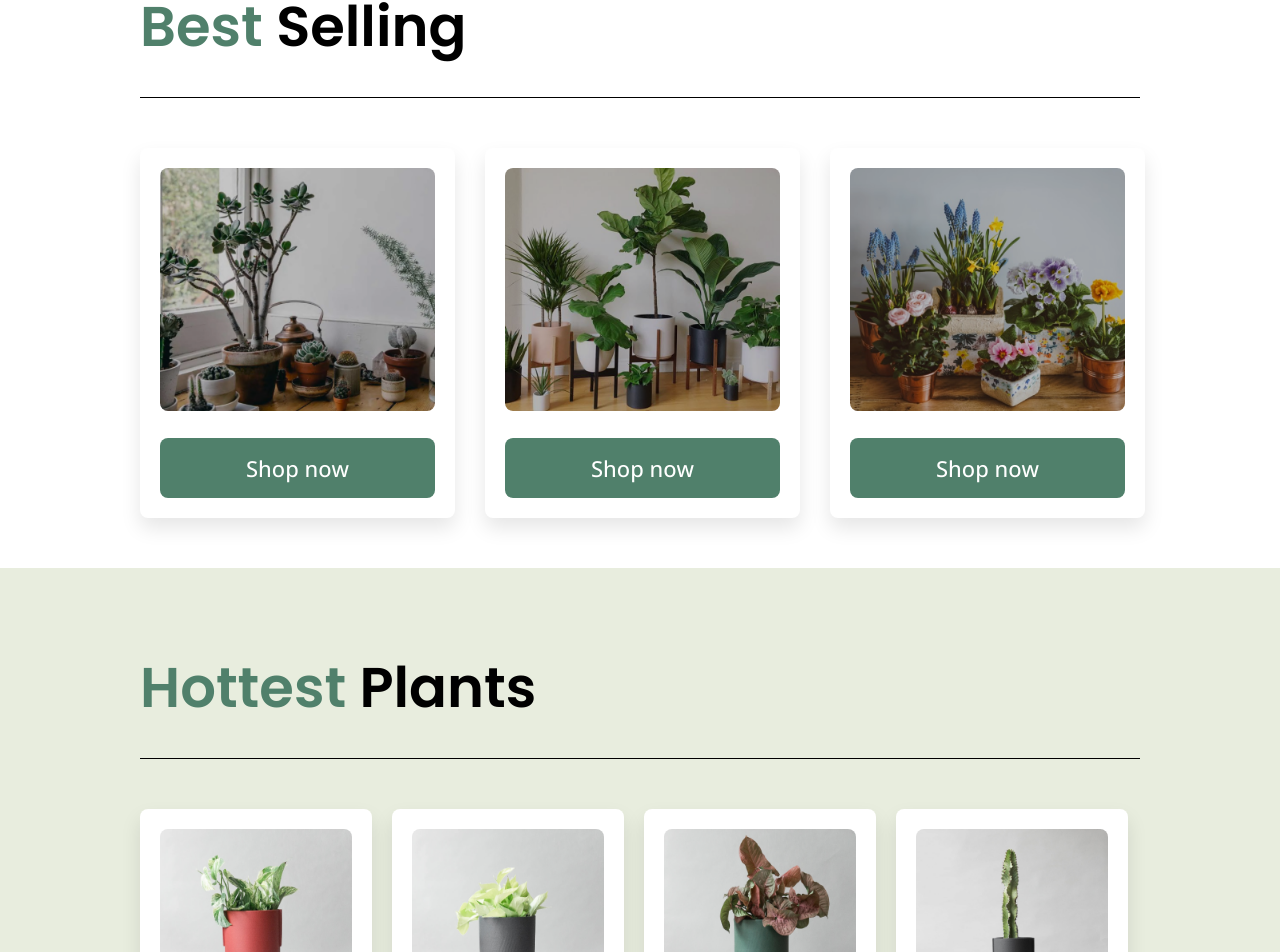
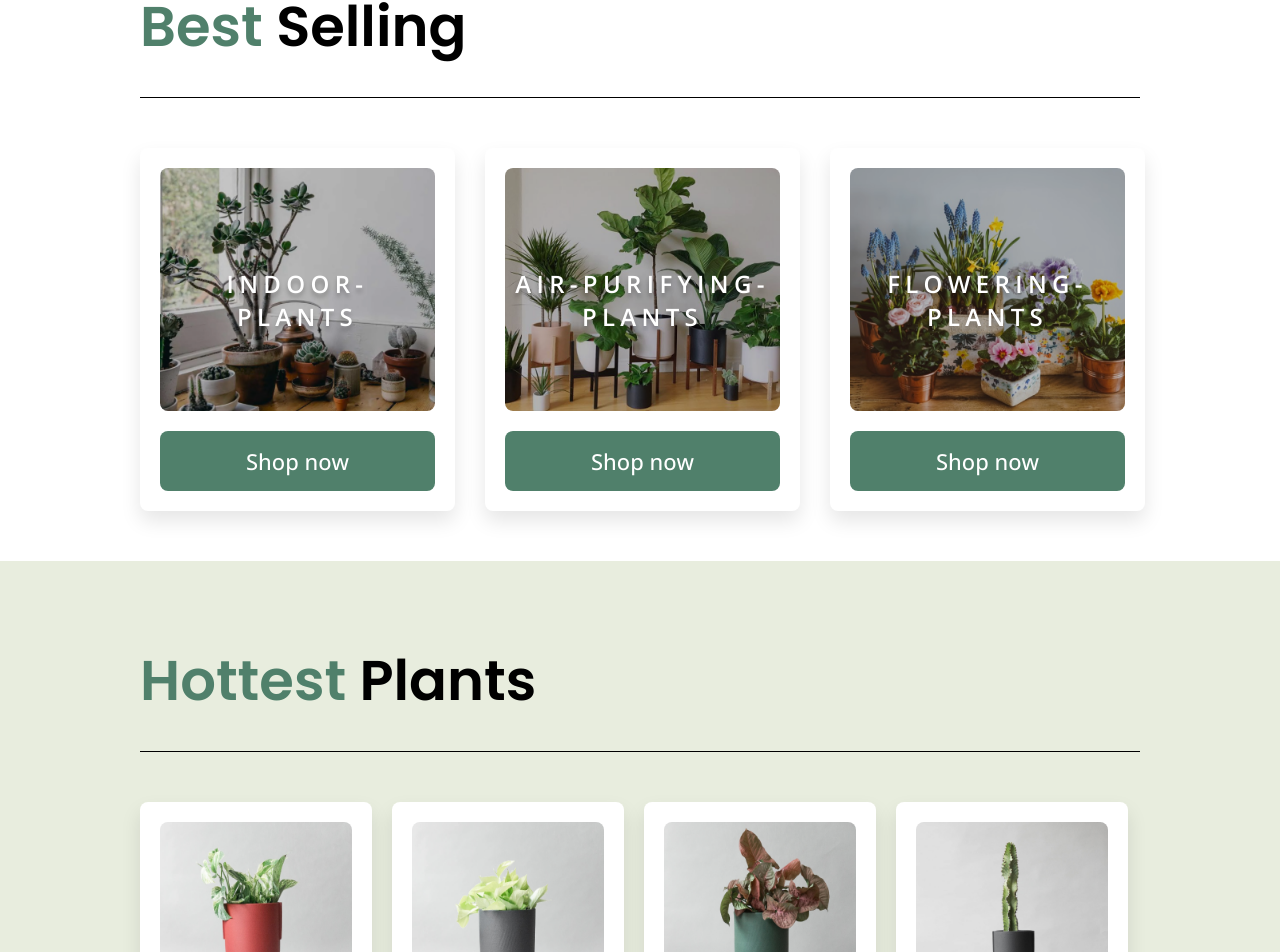
Before and after one commit to 45P3R4/plant-store, a React (Create React App) app: page / in a window 1280 px wide. Shown: the part 1392-2344 px from the top of the page. Built offline with nearby package versions, Linux system fonts and the light colour scheme.

Commit message:
hover animations

```diff
--- a/src/components/BestSelling.jsx
+++ b/src/components/BestSelling.jsx
@@ -3,7 +3,10 @@ import '../styles/best-selling.css';
 function ProductCard(imgId) {
     return (
         <div className="product-card">
-            <img alt='img' className='best-selling-image' src={require('../images/best-selling/' + imgId.imgId + '.png')} />
+            <div className='best-selling-img-container'>
+                <div className='text-over'>{imgId.imgId}</div>
+                <img alt='img' className='best-selling-image' src={require('../images/best-selling/' + imgId.imgId + '.png')} />
+            </div>
             <button>Shop now</button>
         </div>
     )
--- a/src/styles/best-selling.css
+++ b/src/styles/best-selling.css
@@ -1,4 +1,5 @@
 .best-selling-container {
+    position: relative;
     margin: 50px auto;
     display: flex;
     column-gap: 30px;
@@ -6,7 +7,33 @@
 }
 
 .text-over {
+    text-transform: uppercase;
+    letter-spacing: 4pt;
+    font-family: "Open Sans", sans-serif;
+    font-size: 24px;
+    color: white;
+    text-shadow: 0px 4px 4px rgba(0, 0, 0, 0.25);
     position: absolute;
+    text-align: center;
+    text-anchor: middle;
+    padding: 10px;
+}
+
+.best-selling-card {
+    color: #343434;
+    text-transform: uppercase;
+    font-family: "Open Sans", sans-serif;
+    font-weight: bold;
+    font-size: 16px;
+    letter-spacing: 4px;
+    text-align: center;
+}
+
+.best-selling-img-container {
+    align-items: center;
+    justify-content: center;
+    display: flex;
+    position: relative;
 }
 
 .best-selling-image {
--- a/src/styles/categories.css
+++ b/src/styles/categories.css
@@ -9,15 +9,6 @@
     column-gap: 20px;
 }
 
-.best-selling-card {
-    color: #343434;
-    text-transform: uppercase;
-    font-family: "Open Sans", sans-serif;
-    font-weight: bold;
-    font-size: 16px;
-    letter-spacing: 4px;
-    text-align: center;
-}
 
 .category-picture {
     width: 150px;
@@ -26,4 +17,10 @@
     background-size: cover;
     margin: 20px 0;
     box-shadow: 0px 7px 10px rgba(0, 0, 0, 0.1);
+    transition: scale 0.1s ease-in-out;
 }
+
+.category-picture:hover {
+    scale: 105%;
+    cursor: pointer;
+}
--- a/src/styles/common.css
+++ b/src/styles/common.css
@@ -20,6 +20,7 @@ button {
 
 button:hover {
   cursor: pointer;
+  background-color: #67b392;
 }
 
 .container {
@@ -63,6 +64,11 @@ button:hover {
   border-radius: 8px;
   box-shadow: 0px 10px 20px rgba(0, 0, 0, 0.1);
   padding: 20px;
+  transition: scale 0.1s ease-in-out;
+}
+
+.product-card:hover {
+  scale: 105%;
 }
 
 .product-name {
--- a/src/styles/footer.css
+++ b/src/styles/footer.css
@@ -14,3 +14,8 @@
     font-size: 16px;
     font-weight: 500;
 }
+
+.footer-menu:hover {
+    color: #67b392;
+    cursor: pointer;
+}
--- a/src/styles/header.css
+++ b/src/styles/header.css
@@ -21,6 +21,10 @@
     font-family: "Open Sans";
     font-size: 17px;
     font-weight: normal;
+  }
+
+  .nav__menu:hover {
+    color: #67b392;
   }
 
   .about {
--- a/src/styles/testimonials.css
+++ b/src/styles/testimonials.css
@@ -27,6 +27,11 @@
     background-color: white;
     border-radius: 6px;
     padding: 25px;
+    transition: scale 0.1s ease-in-out;
+}
+
+.review-card:hover {
+    scale: 105%;
 }
 
 .review-text {
```
